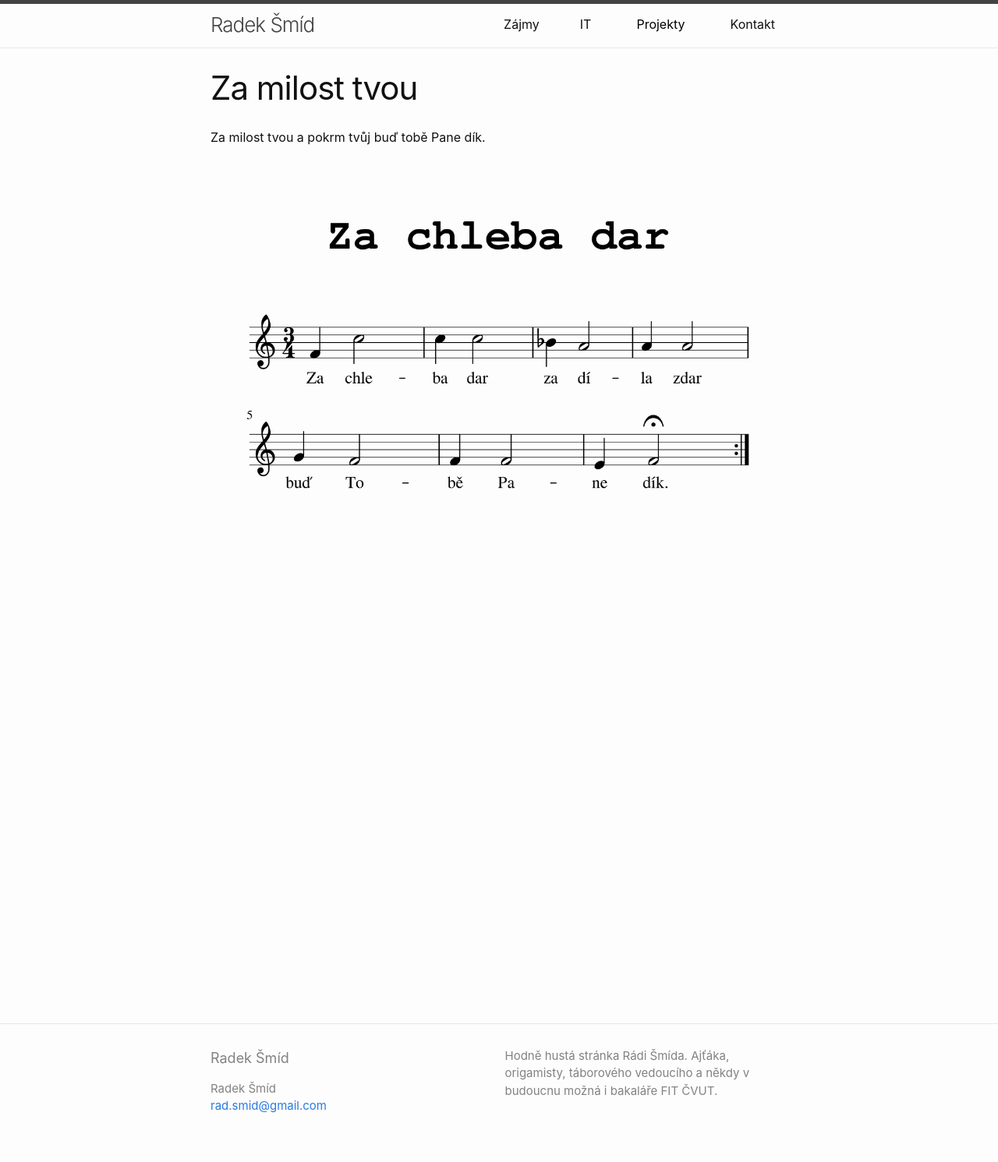
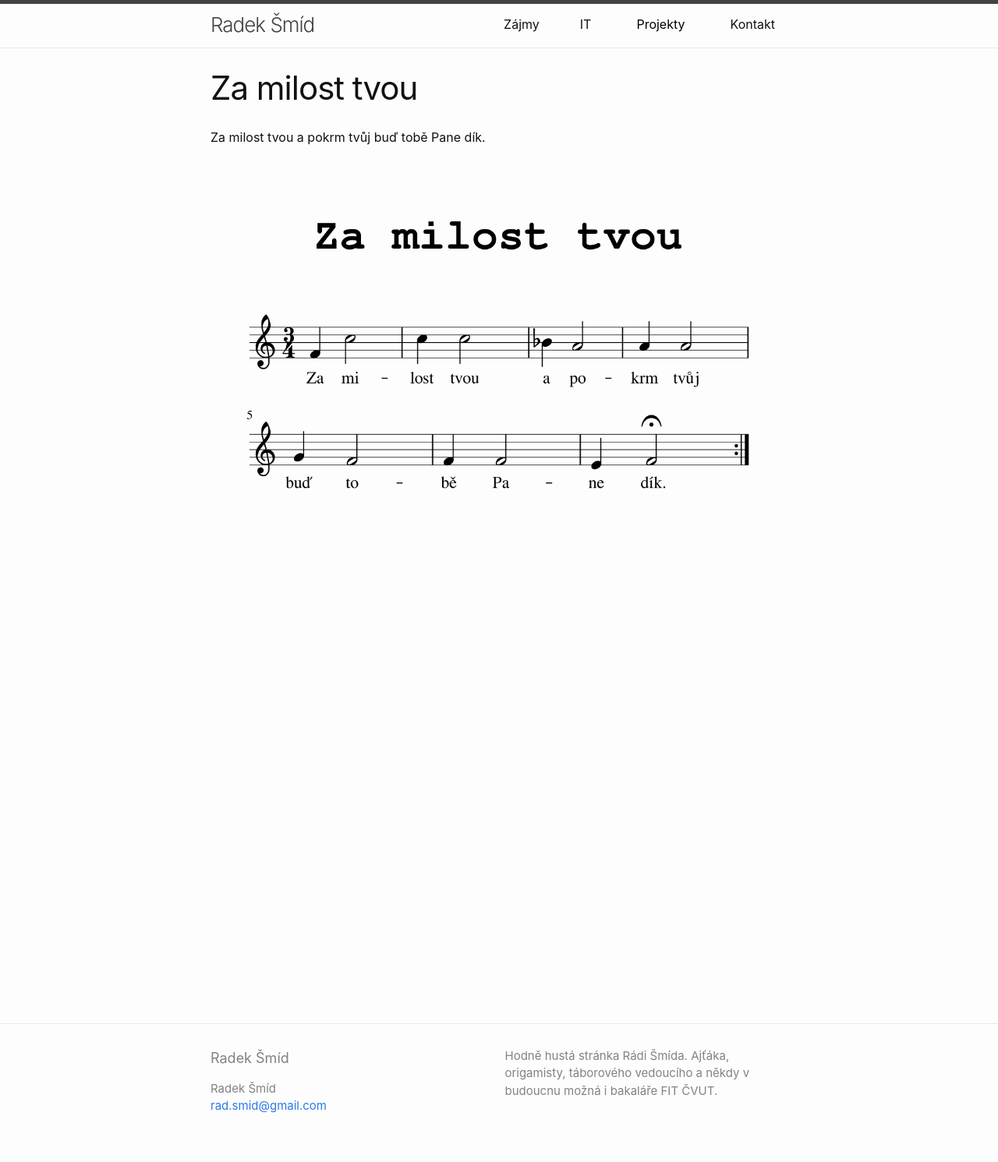
Before and after one commit to Smidra/rada.smid.io-site, a Jekyll site: the page built from jidlo/za_milost_tvou/za_milost_tvou.md, in a window 1280 px wide. Shown: the whole page at 78% size. Built offline with Jekyll 4.4.1, drawn with Linux system fonts in a browser that asks for light colours.

Commit message:
Za milost tvou

```diff
--- a/jidlo/seznam.txt
+++ b/jidlo/seznam.txt
@@ -4,9 +4,9 @@ Písničky
 	- čeho třeba Bůh nám dá, chléb i srdce radostná
 	- za chleba dar za díla zdar buď tobě Bože dík
 	- Magnificat
+	- za milost tvou a pokrm tvůj, buď tobě dík náš vzdán
 - ó jak to voní
 - pane slyš náš hlas
-- za milost tvou a pokrm tvůj, buď tobě dík náš vzdán
 - Vše co má dýchání navěky chval Hospodina zástupů
 - Vše dobré co máme a co dostáváme, tys nám Bože dal, přijmi píseň chval
 - Bože náš otče náš, z vysokého něba. Keď jsi nám dal zuby, keď jsi nám dal zuby, keď jsi nám da zuby, daj  že nám aj chleba ...
--- a/jidlo/za_milost_tvou/za_milost_tvou.md
+++ b/jidlo/za_milost_tvou/za_milost_tvou.md
@@ -6,4 +6,4 @@ razeni: za milost tvou
 
 Za milost tvou a pokrm tvůj buď tobě Pane dík.
 
-![Za chleba dar](za_chleba_dar.png){:class="img-responsive"}
+![Za milost tvou](za_milost_tvou.png){:class="img-responsive"}
```
Also changed, not shown: jidlo/za_milost_tvou/za_chleba_dar.png (deleted), jidlo/za_milost_tvou/za_milost_tvou.png (added), 1 other file.
